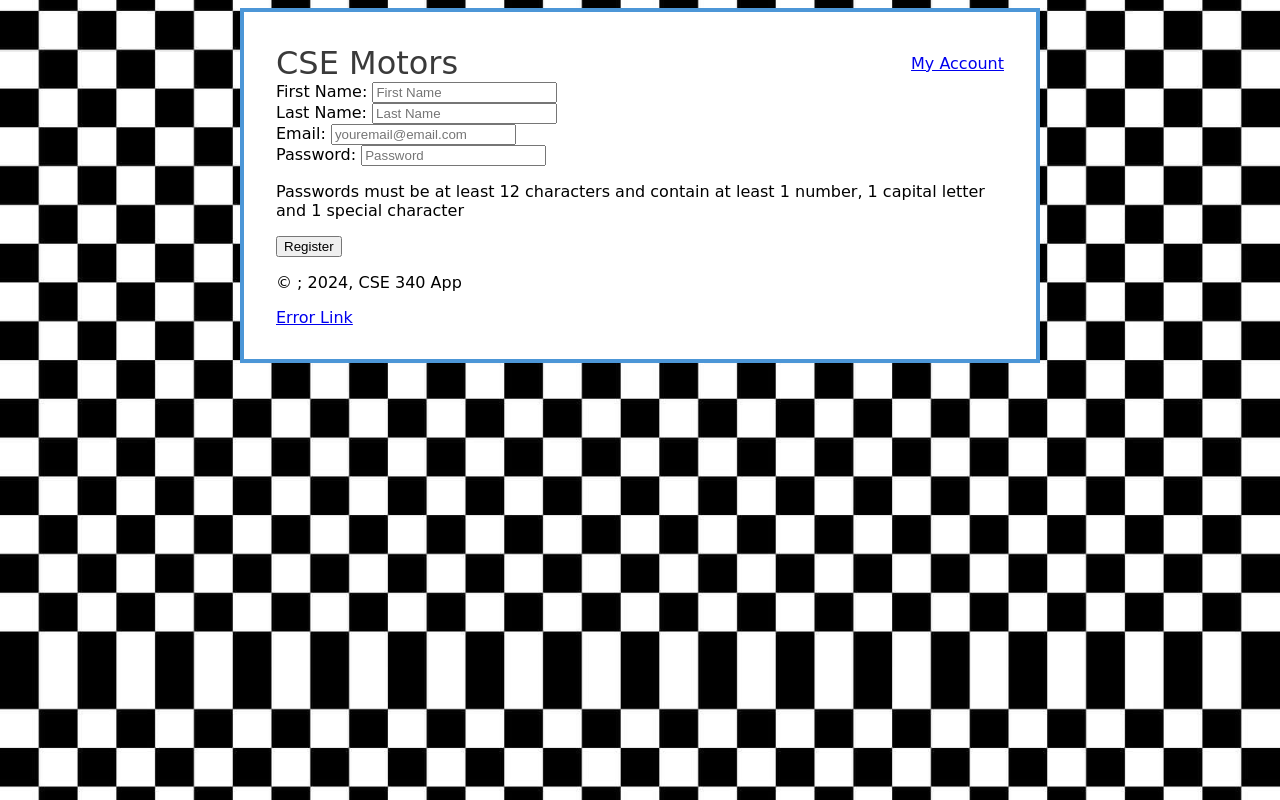
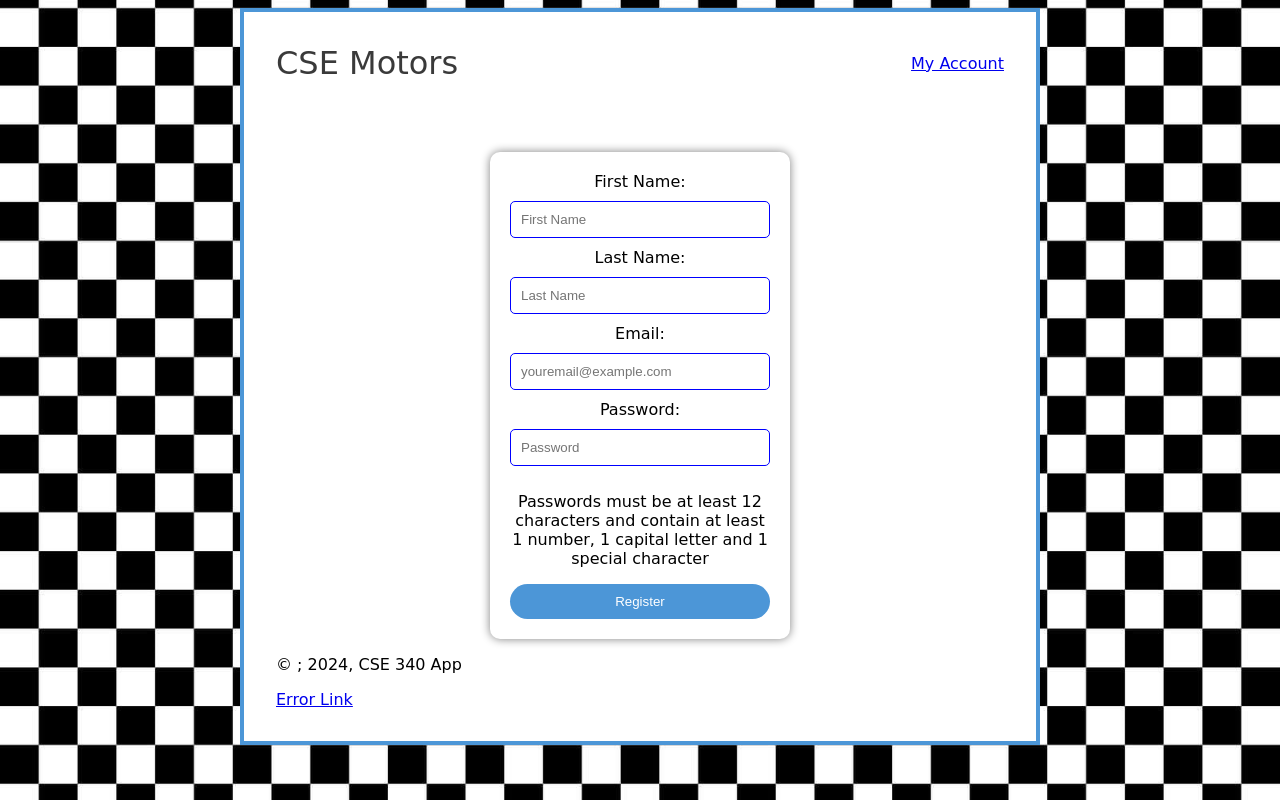
Before and after one commit to minithessa/kissi, a Node project: template views/account/register.ejs in a window 1280 px wide. Run offline with Node 20 templates, Linux system fonts and the light colour scheme; the template is opened without the code that fills it, so the values that code supplies are empty; some libraries are stand-ins or nearby versions.

Commit message:
Update register.ejs

```diff
--- a/views/account/register.ejs
+++ b/views/account/register.ejs
@@ -14,37 +14,35 @@
    </ul>
   <% } %>
 
-<!-- Register Form -->
-<div class="form-box">
+<div class="form-container">
+<div class="form">
     <form action="/account/register" method="post">
-        <div class="fname">
+        <div>
             <label for="firstname">First Name: </label>
             <input id="firstname" name="account_firstname" type="text" placeholder="First Name"
                 required value="<%= locals.account_firstname %>">
         </div>
 
-        <div class="lname">
+        <div>
             <label for="lastname">Last Name: </label>
             <input id="lastname" name="account_lastname" type="text" placeholder="Last Name"
                 required value="<%= locals.account_lastname %>">
         </div>
 
-        <div class="email">
+        <div>
             <label for="email">Email: </label>
-            <input id="email" name="account_email" type="email" placeholder="youremail@email.com"
+            <input id="email" name="account_email" type="email" placeholder="youremail@example.com"
                 required value="<%= locals.account_email %>">
         </div>
 
-        <div class="password">
+        <div>
             <label for="password">Password: </label>
             <input id="password" name="account_password" type="password" placeholder="Password" required
             pattern="^(?=.*\d)(?=.*[a-z])(?=.*[A-Z])(?=.*[^a-zA-Z0-9])(?!.*\s).{12,}$">
             <p>Passwords must be at least 12 characters and contain at least 1 number, 1 capital letter and 1 special character</p>
         </div>
 
-        <button type="submit" class="form-btn">Register</button>
-
-
-    </form>
-
-</div>
+        <button type="submit" class="form-button">Register</button>
+       </form>
+      </div>
+      </div>
```
